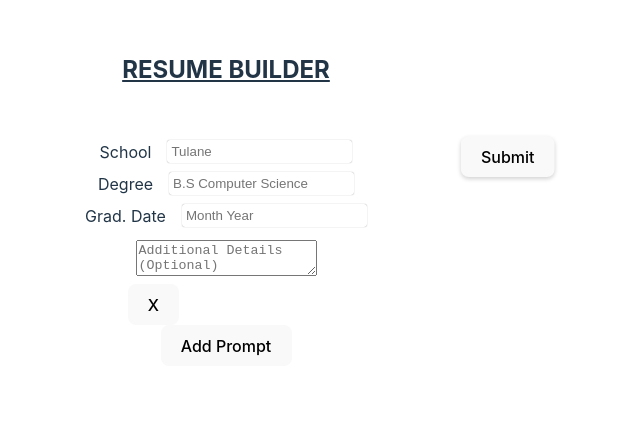
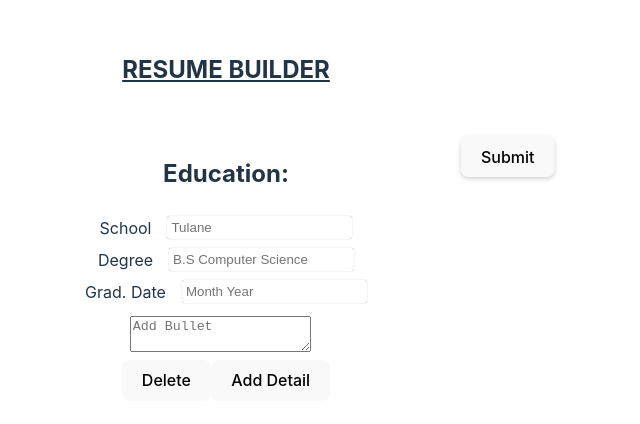
Before and after one commit to rann143/cv-application-react, a React (Vite) app: page / in a window 1280 px wide. Shown: the top 424 px of the page, without its empty margins (414-1054 px from the left). Built offline with nearby package versions, Linux system fonts and the light colour scheme.

Commit message:
Completed functionality for dynamically adding inputs field & displaying them (for EduForm&Display); these fields are for additional details

```diff
--- a/src/components/Display.jsx
+++ b/src/components/Display.jsx
@@ -37,27 +37,12 @@ function ContactDisplay({ className, name, email, cell }) {
 }
 
 // eslint-disable-next-line react/prop-types
-function EduDisplay({ className, school, degree, gradDate, additionalInfos }) {
-    const [isEditing, setIsEditing] = useState(false)
+function EduDisplay({isActive, onShow, school, degree, gradDate, bullets = [] }) {
 
-    function handleEdit(e) {
-        e.preventDefault();
-        setIsEditing(true);
-    }
-
-    if (isEditing) {
-        return (
-            <EduForm
-                school={school}
-                degree={degree}
-                gradDate={gradDate}
-                additionalInfos={additionalInfos}
-            />
-        )
-    }
+    const filteredBullets = bullets.filter(bullet => bullet.value !== '' )
 
     return (
-        <div className={className}>
+        <div className={isActive ? 'edu-display' : 'hidden'}>
             <h2>EDUCATION</h2>
             <div className='title-date-line'>
                 <p className='school-name' >{school}</p>
@@ -66,12 +51,14 @@ function EduDisplay({ className, school, degree, gradDate, additionalInfos }) {
             <span>{degree}</span>
 
             <ul>
-                {additionalInfos.map(info => {
-                    return <li key={uuidv4()}>{info}</li>
-                })}
-                {/* <li>{additionalInfo}</li> */}
+                {
+                    filteredBullets.length > 0 &&
+                    filteredBullets.map(bullet => {
+                        return <li key={uuidv4()}>{bullet.value}</li>
+                    })
+                }
             </ul>
-            <Button className='edit-btn' title='Edit' type='button' onClick={handleEdit} />
+            <Button className='edit-btn' title='Edit' type='button' onClick={onShow} />
         </div>
     )
 
--- a/src/components/Form.jsx
+++ b/src/components/Form.jsx
@@ -58,60 +58,30 @@ function ContactForm({name, email, cell}) {
 }
 
 // eslint-disable-next-line react/prop-types
-function EduForm({className, school, degree, gradDate, additionalInfos = [] }) {
-    const [isSent, setIsSent] = useState(false);
-    const [eduInfo, setEduInfo] = useState({ mySchool: school, myDegree: degree, myGradDate: gradDate })
-    const [details, setDetails] = useState(additionalInfos);
-
-
-
-     function handleSchoolTyping(e) {
-        setEduInfo({...eduInfo, mySchool: e.target.value})
-    }
-    function handleDegreeTyping(e) {
-        setEduInfo({...eduInfo, myDegree: e.target.value})
-    }
-    function handleGradTyping(e) {
-        setEduInfo({...eduInfo, myGradDate: e.target.value})
-    }
-
-    function handleAdditionalInfoTyping(e) {
-        setDetails([...details, e.target.value])
-    }
-
-
-    function handleSubmit(e) {
-        e.preventDefault();
-        if (!eduInfo.mySchool && !eduInfo.myDegree && !eduInfo.myGradDate && !eduInfo.myAdditionalInfo) {
-            return alert('Please enter Education')
-        }
-        setIsSent(true);
-    }
-
-    if (isSent) {
-
-        return (
-            <EduDisplay
-                className="edu-display"
-                school={eduInfo.mySchool}
-                degree={eduInfo.myDegree}
-                gradDate={eduInfo.myGradDate}
-                additionalInfos={details}
-            />
-        )
-    }
-
-    const bulletWrapper = <BulletWrapper placeholder='Additional Details (Optional)' texts={details} onTyping={handleAdditionalInfoTyping} />
+function EduForm({isActive, onShow, onAddBullet, onRemoveBullet, onBulletTyping, onSchoolTyping, onDegreeTyping, onGradDateTyping, school, degree, gradDate, bullets = [] }) {
 
 
     return (
-        <form className={'edu-form'} onSubmit={handleSubmit}>
-            <Input className='edu-input' label='School' name='school' placeholder='Tulane' type='text' text={eduInfo.mySchool} onTyping={handleSchoolTyping} />
-            <Input className='edu-input' label='Degree' name='degree' placeholder='B.S Computer Science' type='text' text={eduInfo.myDegree} onTyping={handleDegreeTyping} />
-            <Input className='edu-input' label='Grad. Date' name='graduation-date' placeholder='Month Year' type='text' text={eduInfo.myGradDate} onTyping={handleGradTyping} />
-            {/* <ParagraphInput label='Bulletpoint' placeholder='Additional Info (Optional)' text={eduInfo.myAdditionalInfo} onTyping={handleAdditionalInfoTyping} /> */}
-            {bulletWrapper}
-            <Button className='form-submit' type='submit' title="Submit" />
+        <form className={isActive ? 'edu-form' : 'hidden'}>
+            <h2>Education:</h2>
+            <Input className='edu-input' label='School' name='school' placeholder='Tulane' type='text' text={school} onTyping={onSchoolTyping} />
+            <Input className='edu-input' label='Degree' name='degree' placeholder='B.S Computer Science' type='text' text={degree} onTyping={onDegreeTyping} />
+            <Input className='edu-input' label='Grad. Date' name='graduation-date' placeholder='Month Year' type='text' text={gradDate} onTyping={onGradDateTyping} />
+            <div>
+                {
+                bullets.map((bullet, index) => {
+                    return (
+                        <>
+                        <ParagraphInput key={index} placeholder="Add Bullet" text={bullet.value} onTyping={(e) => onBulletTyping(index, e)} />
+                        <Button type='button' title='Delete' onClick={() => onRemoveBullet(index)}/>
+                        </>
+                    )
+                })
+
+                }
+                <Button type='button' title="Add Detail" onClick={onAddBullet}/>
+            </div>
+            <Button className='form-submit' type='submit' title="Submit" onClick={onShow}/>
         </form>
     )
 
--- a/src/components/Input.jsx
+++ b/src/components/Input.jsx
@@ -18,15 +18,14 @@ function Input({className, label, placeholder, type, name, text, onTyping}) {
         )
 }
 
-function ParagraphInput({ className, label, placeholder, name, text, onTyping }) {
+function ParagraphInput({ className, label, placeholder, key, text, onTyping }) {
     return (
         <label>
             {label}
             <textarea
                 className={className}
                 placeholder={placeholder}
-                name={name}
-                key={name}
+                key={key}
                 value={text}
                 onChange={onTyping}
             >
--- a/src/components/PracticeForms.jsx
+++ /dev/null
@@ -1,61 +0,0 @@
-/* eslint-disable react/prop-types */
-import { useState } from "react";
-import { ParagraphInput } from "./Input";
-import Button from "./Button";
-import { v4 as uuidv4 } from 'uuid';
-
- const initialIds = {
-        inputId: uuidv4(),
-        delBtnId: uuidv4()
-    }
-
-export default function BulletWrapper({placeholder, texts, onTyping}) {
-    const [bulletPrompts, setBulletPrompts] = useState([{
-            input: <ParagraphInput key={initialIds.inputId} placeholder={placeholder} text={texts[0]} onTyping={onTyping} />,
-            inputId: initialIds.inputId,
-        delBtnId: initialIds.delBtnId,
-    }]);
-
-
-
-     function handleDeletePrompt(selectedId) {
-        const updatedPrompts = bulletPrompts.filter(prompt => prompt.inputId !== selectedId);
-        setBulletPrompts(updatedPrompts);
-
-    }
-
-
-    function handleAddPrompt(e) {
-        e.preventDefault();
-        const newId = uuidv4()
-        const delBtnId = uuidv4()
-        setBulletPrompts([...bulletPrompts, {
-            input: <ParagraphInput key={newId} placeholder={placeholder} text={texts[1]} onTyping={onTyping} />,
-            inputId: newId,
-            delBtnId: delBtnId,
-        }])
-    }
-
-
-
-    return (
-        <>
-            {bulletPrompts.map(prompt => {
-                return (
-                    <div key={prompt.inputId}>
-                        {prompt.input}
-                        <Button key={prompt.delBtnId} title='X' onClick={(e) => {
-                            e.preventDefault();
-                            handleDeletePrompt(prompt.inputId);
-                        }}/>
-                    </div>
-                )
-            })}
-
-            {/* Might need to move uuidv4() elsewhere so the key isn't being generated on render */}
-            <Button key={uuidv4()} title="Add Prompt" onClick={handleAddPrompt}/>
-
-        </>
-    )
-
-}
--- /dev/null
+++ b/src/components/Wrapper.jsx
@@ -0,0 +1,72 @@
+/* eslint-disable no-unused-vars */
+import { useState } from "react";
+import { v4 as uuidv4 } from 'uuid';
+import { ContactForm, EduForm, WorkForm } from "./Form";
+import { ContactDisplay, EduDisplay, WorkDisplay } from './Display';
+import { Input, ParagraphInput } from "./Input";
+
+// eslint-disable-next-line react/prop-types
+export default function Wrapper() {
+    const [activeIndex, setActiveIndex] = useState(0);
+    const [info, setInfo] = useState({ school: "", degree: "", gradDate: "" });
+    const [bullets, setBullets] = useState([{ value: '' }]);
+
+
+    function handleBulletTyping(index, event) {
+        const newValues = [...bullets]
+        newValues[index].value = event.target.value;
+        setBullets(newValues);
+    }
+
+    function handleAddBullet() {
+        setBullets([...bullets, { value: '' }])
+    }
+
+    function handleRemoveBullet(index) {
+        const newBullets = [...bullets]
+        newBullets.splice(index, 1);
+        setBullets(newBullets);
+    }
+
+   function handleSchoolTyping(e) {
+        setInfo({...info, school: e.target.value})
+    }
+   function handleDegreeTyping(e) {
+        setInfo({...info, degree: e.target.value})
+    }
+   function handleGradDateTyping(e) {
+        setInfo({...info, gradDate: e.target.value})
+   }
+
+
+    return (
+        <>
+            <EduForm
+                isActive={activeIndex === 0}
+                onShow={(e) => {
+                    //Need to use preventDefault since this button is of type 'submit'
+                    e.preventDefault();
+                    setActiveIndex(1)
+                }}
+                school={info.school}
+                degree={info.degree}
+                gradDate={info.gradDate}
+                bullets={bullets}
+                onSchoolTyping={handleSchoolTyping}
+                onDegreeTyping={handleDegreeTyping}
+                onGradDateTyping={handleGradDateTyping}
+                onAddBullet={handleAddBullet}
+                onBulletTyping={handleBulletTyping}
+                onRemoveBullet={handleRemoveBullet}
+            />
+            <EduDisplay
+                isActive={activeIndex === 1}
+                onShow={(e) => setActiveIndex(0)}
+                school={info.school}
+                degree={info.degree}
+                gradDate={info.gradDate}
+                bullets={bullets}
+            />
+        </>
+    )
+}
--- a/src/main.jsx
+++ b/src/main.jsx
@@ -5,14 +5,12 @@ import ReactDOM from 'react-dom/client'
 import './styles/index.css'
 import { ContactForm, EduForm, WorkForm } from './components/Form.jsx';
 import BulletWrapper from './components/PracticeForms.jsx';
+import Wrapper from './components/Wrapper.jsx';
 
 
 ReactDOM.createRoot(document.getElementById('root')).render(
   <React.StrictMode>
     <h2>RESUME BUILDER</h2>
-    {/* <ContactForm name='' email='' cell='' />  */}
-    <EduForm school='' degree='' gradDate='' additionalInfo={['']} />
-    {/* <WorkForm company='' position='' dateStart='' dateEnd='' details='' />  */}
-    {/* <BulletWrapper key={123} /> */}
+    <Wrapper />
   </React.StrictMode>,
 )
--- a/src/styles/display.css
+++ b/src/styles/display.css
@@ -58,6 +58,10 @@
     display: inline;
 }
 
+.hidden {
+    display: none;
+}
+
 @media print {
     .edit-btn {
         visibility: hidden;
--- a/src/styles/forms.css
+++ b/src/styles/forms.css
@@ -48,3 +48,7 @@ input {
 textarea {
     margin: 0.25rem;
 }
+
+.hidden {
+    display: none;
+}
```
